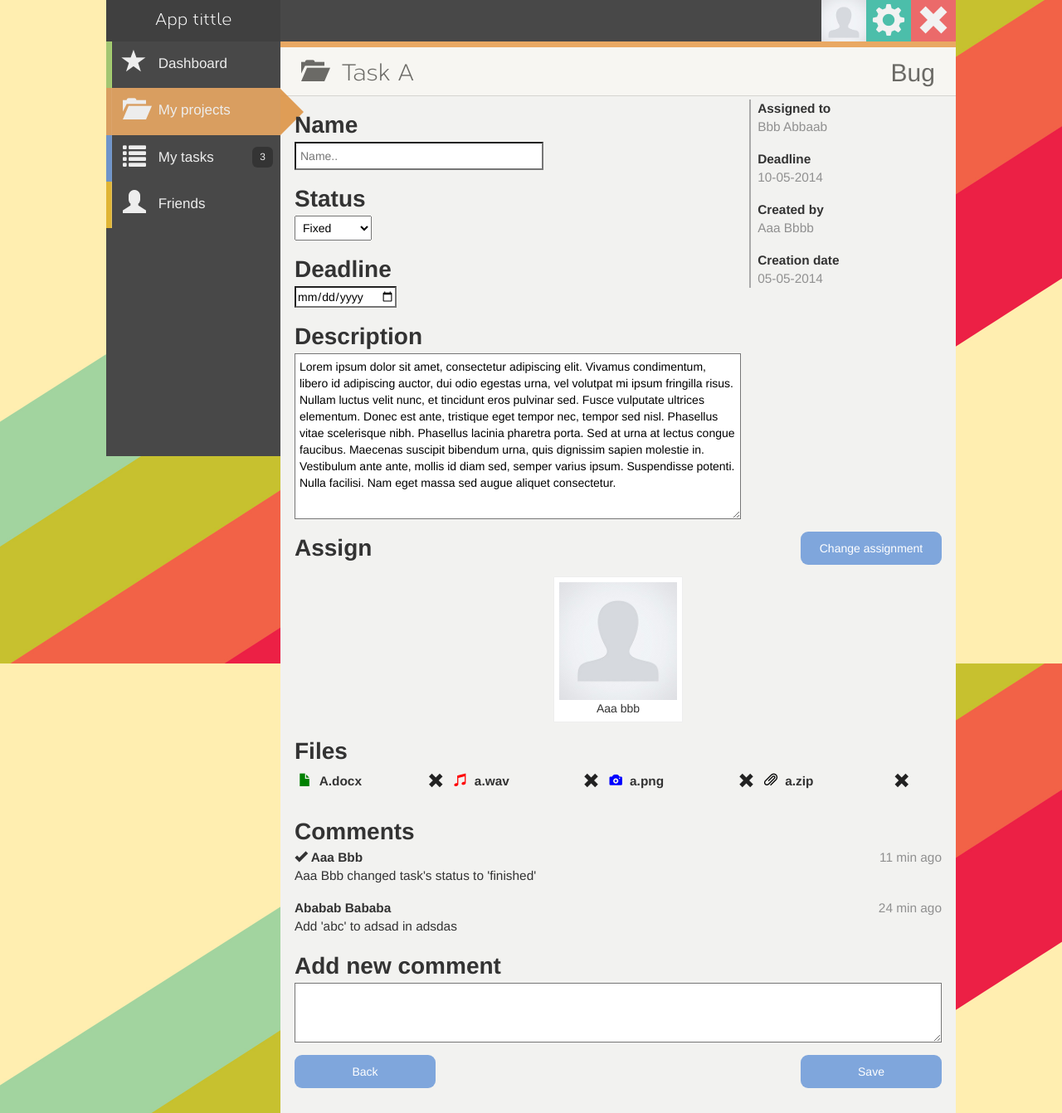
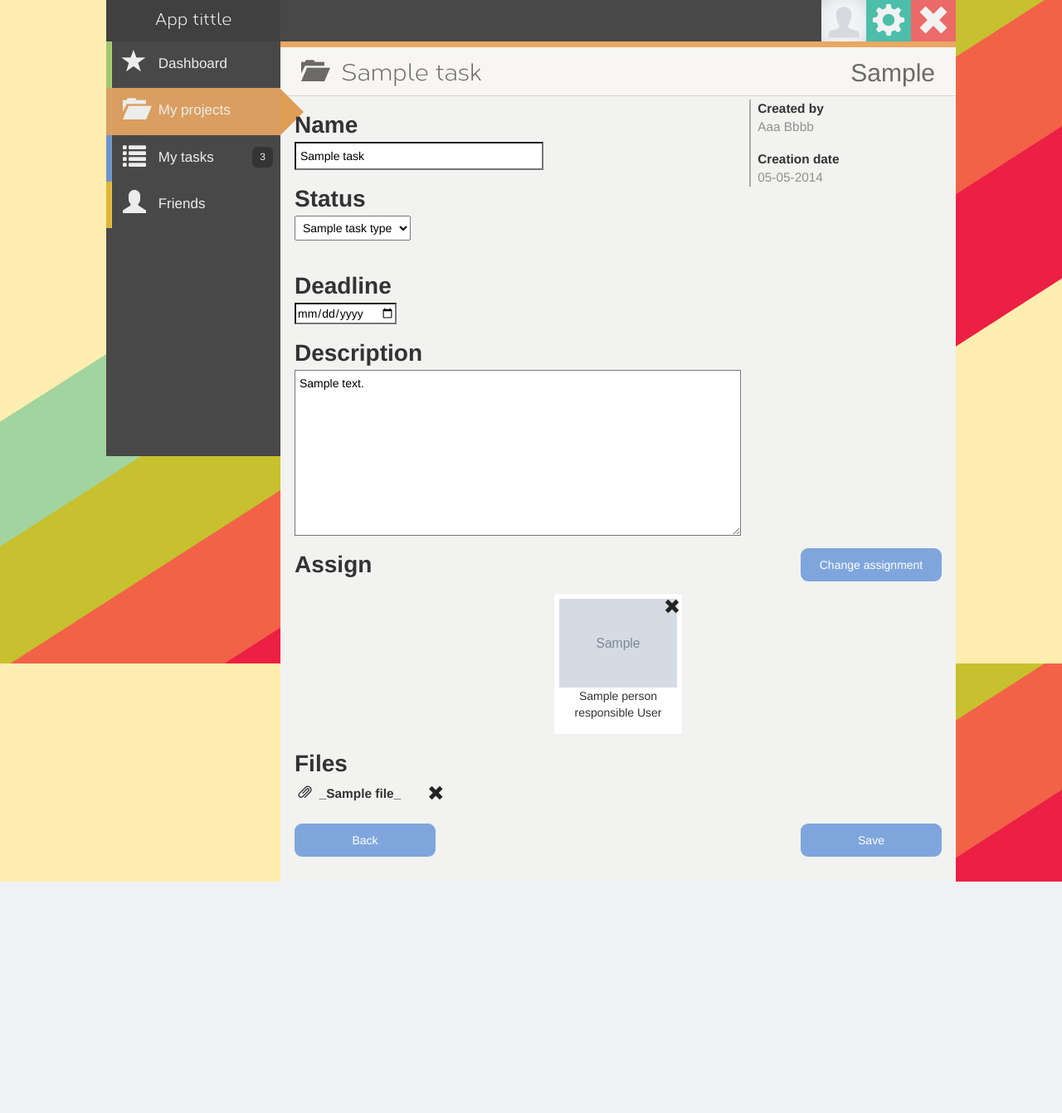
Before and after one commit to ProjectIT/Project_ZTW, a Django app: template projects/templates/task_write.html in a window 1280 px wide. Shown: the whole page at 83% size. After the commit the page ends 1063 px from the top, so only its background shows below. Run offline with Django 3.2, Linux system fonts and the light colour scheme; the template is opened without the code that fills it: most values are stand-ins (such as "Sample title", 1, 10 or a date in 2020); grey boxes marked "Sample" are stand-in pictures; some libraries are stand-ins or nearby versions.

Commit message:
Task write template ( used for task edit & create)

```diff
--- a/projects/stubs.py
+++ b/projects/stubs.py
@@ -50,7 +50,7 @@ def create_stub_task(projectId, createdBy, personResponsible):
 	t.projectId = projectId
 	t.personResponsible = personResponsible
 	t.title = "Task A"
-	t.type = choice(Task.TASK_TYPES)[1]
+	t.type = choice(Task.TASK_TYPES)
 	t.status = choice(Task.TASK_STATUS)[1]  #"Open"
 	t.deadline = __generateRandomDate()
 	t.description = "Duis eget facilisis libero. Morbi eu gravida elit. Phasellus nec tempus nunc. Nullam vehicula dolor fringilla nulla pharetra scelerisque. Proin eu massa eu ligula fringilla congue eu nec odio. Aliquam dictum vestibulum urna, eu elementum massa convallis quis. Proin vehicula viverra elit, sed pretium diam porta ac. Vestibulum quis turpis sed magna luctus mattis. Aenean et placerat urna, ac convallis metus. Etiam lectus ante, venenatis et bibendum congue, convallis et velit. In nulla purus, ultricies ac tincidunt et, lacinia non risus."
--- a/projects/templates/task_read.html
+++ b/projects/templates/task_read.html
@@ -10,7 +10,7 @@
 {% endblock %}
 
 {% block title_right %}
-	<h2>{{ task.type }}</h2>
+	<h2>{{ task.type.1 }}</h2>
 {% endblock %}
 
 {% block content %}
@@ -26,7 +26,7 @@
                         <b>Assigned to</b>
                         <br />
                         <span class="details-info">
-                            {{ task.personResponsible.name }}&nbsp;{{ task.personResponsible.lastName }}
+                            {{ task.personResponsible.name|default:"Not assigned" }}&nbsp;{{ task.personResponsible.lastName }}
                         </span>
                     </p>
                 </li>
--- a/projects/templates/task_write.html
+++ b/projects/templates/task_write.html
@@ -5,56 +5,61 @@
 {% endblock %}
 
 {% block title %}
-	Task A
+	{{ task.title|default:"Create new task" }}
 {% endblock %}
 
 {% block title_right %}
-	<h2>Bug</h2>
+    {% if not new_project %}
+          <h2>{{ task.type.1 }}</h2>
+    {% endif %}
 {% endblock %}
 
 {% block content %}
+
     <section class="clearfix">
         <div class="left-cell">
             <section class="data-section">
                 <header>Name</header>
-                <input id="task-name" type="text" name="task-name" placeholder="Name..">
+                <input id="task-name" type="text" name="task-name" placeholder="Name.." value="{{ task.title|default:"" }}">
             </section>
 
             <section class="data-section">
                 <header>Status</header>
                 <select id="task-status">
-                  <option value="fixed">Fixed</option>
-                  <option value="won't-fix">Won't fix</option>
-                  <option value="duplicate">Duplicate</option>
-                  <option value="not-a-bug">Not a bug</option>
+                    {% for tT_short, tT_name in taskTypes %}
+
+                        {% if task.type.0 == tT_short %}
+                        <option value="{{ tT_short }}" selected="selected">{{ tT_name }}</option>
+                        {% else %}
+                        <option value="{{ tT_short }}">{{ tT_name }}</option>
+                        {% endif %}
+                    {% endfor %}
                 </select>
             </section>
+            <br />
+
+<!--{% for tT_short, tT_name in taskTypes %}-->
+    <!--{% if task.type.0 == tT_short %}T-->
+    <!--{% else %}F{% endif %}-->
+    <!--{{ tT_short }}-->
+    <!--=={{ task.type.0 }} vs {{ tT_short }}==-->
+    <!--<br />-->
+<!--{% endfor %}-->
 
             <section class="data-section">
                 <header>Deadline</header>
-                <input id="task-deadline" type="date" name="task-deadline">
+                <!--TODO datepicker-->
+                <input id="task-deadline" type="date" name="task-deadline" value="{{ task.title|default:"" }}">
             </section>
 
             <section class="data-section">
                 <header>Description</header>
-                <textarea id="project-note" rows="3" name="project-note" placeholder="Add description..">
-Lorem ipsum dolor sit amet, consectetur adipiscing elit. Vivamus condimentum, libero id adipiscing auctor, dui odio egestas urna, vel volutpat mi ipsum fringilla risus. Nullam luctus velit nunc, et tincidunt eros pulvinar sed. Fusce vulputate ultrices elementum. Donec est ante, tristique eget tempor nec, tempor sed nisl. Phasellus vitae scelerisque nibh. Phasellus lacinia pharetra porta. Sed at urna at lectus congue faucibus. Maecenas suscipit bibendum urna, quis dignissim sapien molestie in. Vestibulum ante ante, mollis id diam sed, semper varius ipsum. Suspendisse potenti. Nulla facilisi. Nam eget massa sed augue aliquet consectetur.
-                </textarea>
+                <textarea id="project-note" rows="3" name="task-note" placeholder="Add description..">{{ task.description|default:"" }}</textarea>
             </section>
         </div>
         <div class="right-cell">
             <ul id="details-list">
-                <li class="details-list-item">
-                    <p><b>Assigned to</b>
-                    <br />
-                    <span class="details-info">Bbb Abbaab</span></p>
-                </li>
-                <li class="details-list-item">
-                    <p><b>Deadline</b>
-                    <br />
-                    <span class="details-info">10-05-2014</span></p>
-                </li>
-                <li class="details-list-item">
+               <li class="details-list-item">
                     <p><b>Created by</b>
                     <br />
                     <span class="details-info">Aaa Bbbb</span></p>
@@ -69,74 +74,62 @@ Lorem ipsum dolor sit amet, consectetur adipiscing elit. Vivamus condimentum, li
     </section>
 
     <section class="data-section">
+        <!--TODO when should show this person ? it is possible there is no person responsible-->
         <div id="view-header-right" class="clearfix">
             <div id="assign-person" class="task-button">
                 Change assignment
             </div>
         </div>
         <header class="clearfix">Assign</header>
-        <!--TODO show only admins and make the 'view all' button ?-->
-        <!--TODO for each person add connection type: { admin/progr./etc}-->
+        {% if task.personResponsible %}
         <div id="assign-img-div">
-            <img id="assign-img" src="{{ STATIC_URL }}stub_imgs/avatar2.jpg">
-            Aaa bbb
+             <p class="person-remove">
+                    <!--TODO person remove from project-->
+					<span class="glyphicon glyphicon-remove"></span>
+				<p>
+            <img id="assign-img" src="{{ STATIC_URL }}{{ task.personResponsible.avatarPath }}">
+            {{ task.personResponsible.name }}&nbsp;{{ task.personResponsible.lastName }}
         </div>
+        {% endif %}
     </section>
+
+{% if not new_project %}
 
     <section class="data-section">
         <header>Files</header>
         <ul id="files-list" class="clearfix">
-            <li class="files-list-item" data-type="document">
-                <span class="glyphicon glyphicon-file"></span>
-                <b>A.docx</b>
+
+            {% for file in task.files %}
+            <li class="files-list-item" data-type="{{file.type|lower}}">
+                <!--TODO add some :hover, because there is a lot of confusion-->
+
+                <!--icon-->
+                {% if file.type == "Document" %}
+                    <span class="glyphicon glyphicon-file"></span>
+                {% else %}
+                    {% if file.type == "Image" %}
+                        <span class="glyphicon glyphicon-camera"></span>
+                    {% else %}
+                        {% if file.type == "Sound" %}
+                            <span class="glyphicon glyphicon-music"></span>
+                        {% else %}
+                            <span class="glyphicon glyphicon-paperclip"></span>
+                        {% endif %}
+                    {% endif %}
+                {% endif %}
+
+                 <!--file name-->
+                <b>_{{ file.name }}_</b>
                 <p class="person-remove">
-                    <span class="glyphicon glyphicon-remove"></span>
-                <p>
+					<span class="glyphicon glyphicon-remove"></span>
+				<p>
             </li>
-            <li class="files-list-item" data-type="sound">
-                <span class="glyphicon glyphicon-music"></span>
-                <b>a.wav</b>
-                <p class="person-remove">
-                    <span class="glyphicon glyphicon-remove"></span>
-                <p>
-            </li>
-            <li class="files-list-item" data-type="image">
-                <span class="glyphicon glyphicon-camera"></span>
-                <b>a.png</b>
-                <p class="person-remove">
-                    <span class="glyphicon glyphicon-remove"></span>
-                <p>
-            </li>
-            <li class="files-list-item" data-type="other">
-                <span class="glyphicon glyphicon-paperclip"></span>
-                <b>a.zip</b>
-                <p class="person-remove">
-                    <span class="glyphicon glyphicon-remove"></span>
-                <p>
-            </li>
+            {% endfor %}
+
         </ul>
     </section>
 
-    <section class="comments-section">
-        <header>Comments</header>
-        <ul id="comments-list">
-            <li class="comments-list-item">
-                <span class="glyphicon glyphicon-ok"></span>
-                <b>Aaa Bbb</b>
-                <span class="comments-time">11 min ago</span>
-                <p>Aaa Bbb changed task's status to 'finished'</p>
-            </li>
-            <li class="comments-list-item">
-                <b>Ababab Bababa</b>
-                <span class="comments-time">24 min ago</span>
-                <p>Add 'abc' to adsad in adsdas</p>
-            </li>
-        </ul>
-        <header>Add new comment</header>
-                <textarea id="new-comment-text" rows="3" name="new-comment-text" placeholder="Add comment..">
-
-                </textarea>
-    </section>
+{% endif %}
 
     <!--save and back buttons-->
     <div class="task-button pull-left">
```
Also changed, not shown: projects/views.py (+14 -4 lines).
